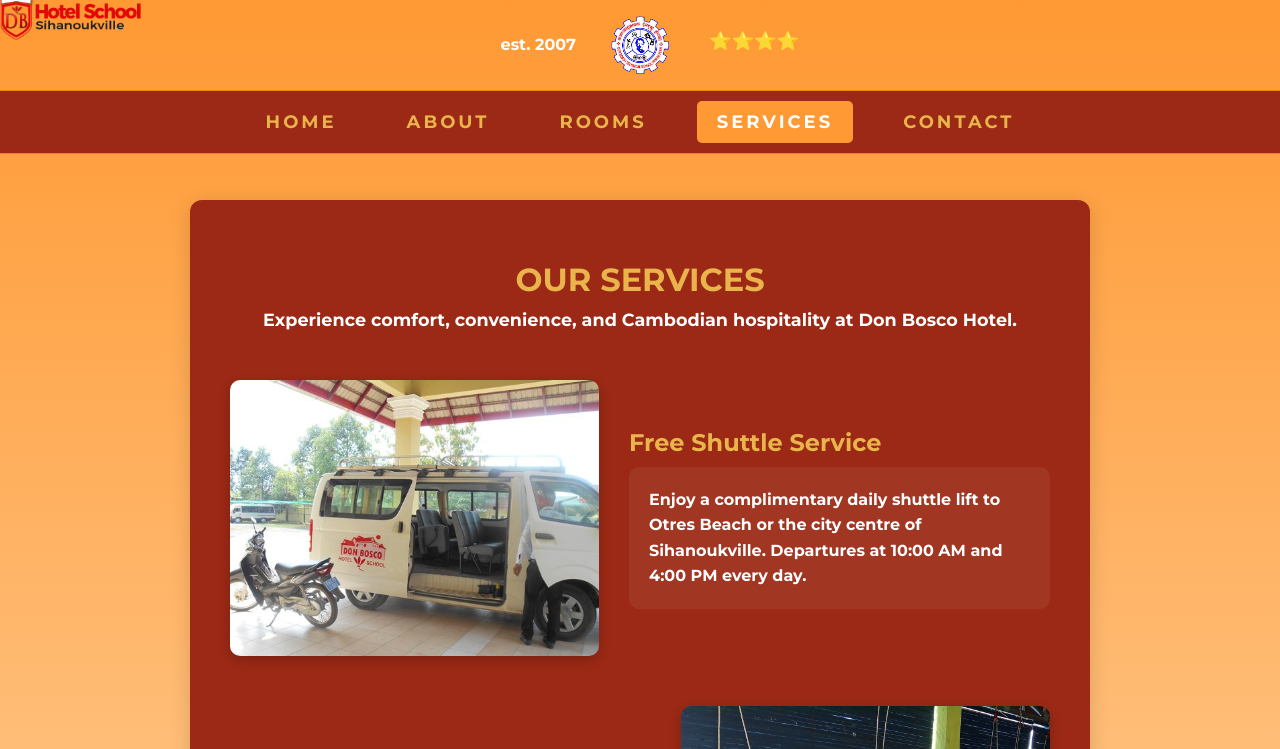
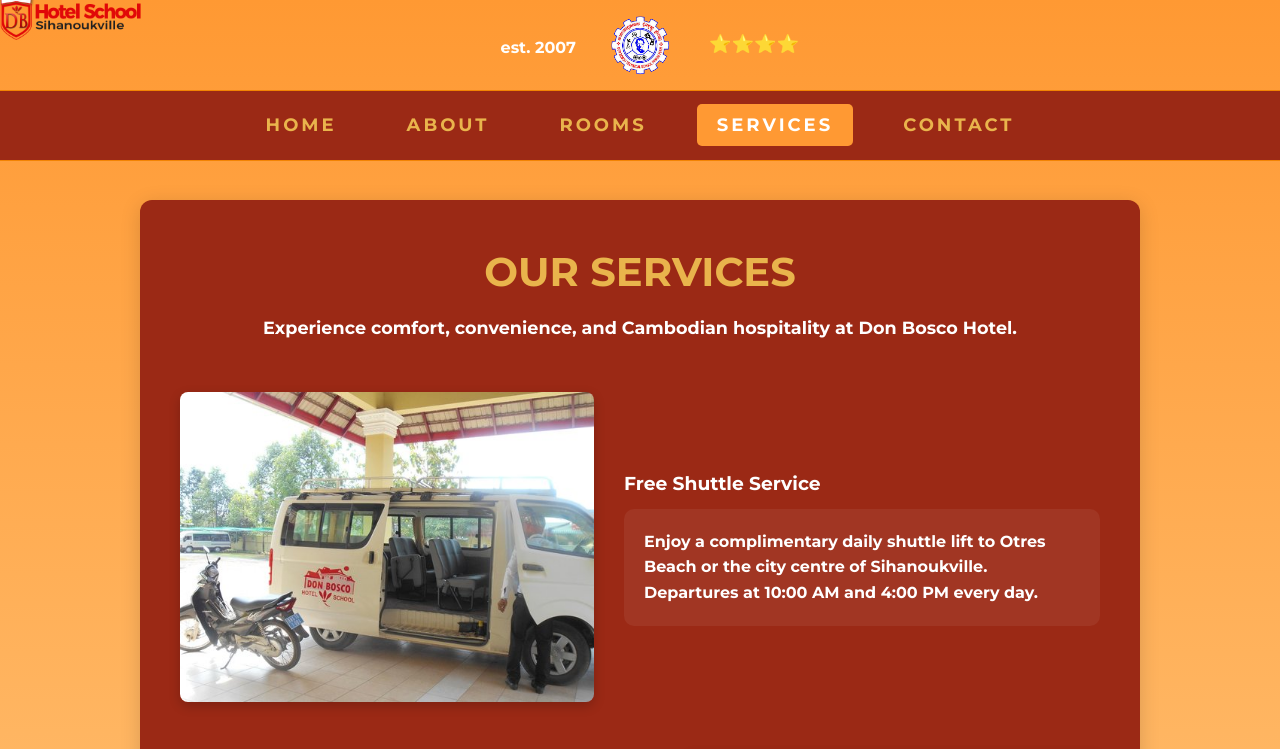
Before and after one commit to amawhinney999/website, a website: page public/services.html in a window 1280 px wide. Shown: the top 749 px of the page. Drawn offline with Linux system fonts and the light colour scheme.

Commit message:
Haven't updated in a while, to summarise -
1. Finally fixed the navbar maroon width above and below text, this is simply in the main body from line-height:1.6. So this is all fixed now.

2. made font sizes the same for all <h2> to 2.5

3. services.html added a cursor effect similar to rooms thumbnail scale (1.1). However this is acting weirdly and i will need to fix in future. it zooms in more than it makes photo bigger.

4. added link <h2> to every room-row on rooms.html so these now bring you to respective room. better UX design for user.

5. messed around wih max-width inside the room-page {} and services-container{}. just lower and put above 900 and 1200 max.

```diff
--- a/public/about-styles.css
+++ b/public/about-styles.css
@@ -9,7 +9,7 @@
 body {
     background: linear-gradient(to bottom, #FF9933, #FFF8E7);
     color: #FFFFFF;
-    line-height: 1.6;
+    line-height: 1.6; /*THIS IS WHAT ADDS THE EXTRA LENGTH OF MAROON ABOVE AND BELOW THE BUTTONS IN NAVBAR */
 
 }
 
@@ -154,9 +154,9 @@ body {
 
 
 
-/* === .room-page (Expanded + Improved Image Sizing) === */
+/* (Expanded + Improved Image Sizing)  */
 .room-page {
-    max-width: 1200px;
+    max-width: 1000px;
     margin: 40px auto;
     padding: 40px;
     margin-top: 200px;
--- a/public/contact-styles.css
+++ b/public/contact-styles.css
@@ -161,7 +161,7 @@ body {
 }
 
 .contact-header h2 {
-    font-size: 2rem;
+    font-size: 2.5rem;
     color: #E9B44C;
     font-weight: 700;
     margin-bottom: 10px;
--- a/public/rooms_html-styles.css
+++ b/public/rooms_html-styles.css
@@ -9,6 +9,7 @@
 body {
   background: linear-gradient(to bottom, #FF9933, #FFF8E7);
   color: #fff;
+  line-height: 1.6; /*THIS IS WHAT ADDS THE EXTRA LENGTH OF MAROON ABOVE AND BELOW THE BUTTONS IN NAVBAR */
 }
 
 /* Header */
@@ -62,15 +63,20 @@ body {
     background-color: #9B2915;
     width: 100%;
     z-index: 5;
-  border-top: 1px solid rgba(255, 145, 0, 0.87);
-  border-bottom: 1px solid rgba(255, 145, 0, 0.87);
-  padding: 20px 0;
+    border-top: 1px solid rgba(255, 145, 0, 0.87); /*Adds a thin white line above the navbar */
+    border-bottom: 1px solid rgba(255, 145, 0, 0.87); /*  Adds a thin white line below the navbar */
+    padding-top: 20px;
+    padding-bottom: 20px;
+
     display: flex;
-  justify-content: center;
-  position: absolute;
+    justify-content: center; /* Ensures the nav items are centered horizontally */
+    align-items: center;
+    text-align: center;
+    margin: 0 auto;
     left: 50%;
     transform: translateX(-50%);
-  margin-top: -30px;
+    position: absolute;
+    margin-top: -30px; /* Moves text up */
 }
 
 .nav-banner ul {
@@ -80,15 +86,16 @@ body {
 }
 
 .nav-banner ul li a {
+  font-family: 'Montserrat', sans-serif;
     color: #E9B44C;
     text-decoration: none;
     font-size: 18px;
     font-weight: bold;
-  letter-spacing: 3px;
-  text-transform: uppercase;
-  transition: background 0.3s;
     padding: 10px 20px;
     border-radius: 5px;
+    transition: background 0.3s;
+    text-transform: uppercase;
+    letter-spacing: 3px;
 }
 
 .nav-banner ul li a:hover,
@@ -100,11 +107,12 @@ body {
 /* Maroon wrapper for Rooms (like About/Services) */
 .rooms-wrapper {
   max-width: 1200px;
-  margin: 200px auto 80px;
+    margin: 40px auto;
     padding: 40px;
-  background-color: #9B2915;
-  border-radius: 12px;
-  box-shadow: 0 4px 20px rgba(0,0,0,0.15);
+    margin-top: 200px;
+    background-color: #9B2915; /* Keep maroon background */
+    box-shadow: 0 4px 20px rgba(155, 41, 21, 0.25);
+    border-radius: 10px;
 }
 
 /* Rooms container inside maroon wrapper */
@@ -115,7 +123,7 @@ body {
 .rooms-container h2 {
   text-align: center;
   color: #E9B44C;
-  font-size: 2.2rem;
+  font-size: 2.5rem;
   margin-bottom: 40px;
   text-transform: uppercase;
 }
@@ -161,6 +169,16 @@ body {
   color: #E9B44C;
   font-size: 1.5rem;
   margin-bottom: 6px;
+}
+
+/* Ensure linked room titles keep H3 styling */
+.room-details h3 a {
+  color: inherit;
+  text-decoration: none;
+}
+
+.room-details h3 a:hover {
+  text-decoration: underline;
 }
 
 .room-details p {
--- a/public/services-styles.css
+++ b/public/services-styles.css
@@ -7,8 +7,9 @@
 }
 
 body {
-  background: linear-gradient(to bottom, #FF9933, #FFF8E7);
+  background: linear-gradient(to bottom, #FF9933, #ffeab8);
   color: #fff;
+  line-height: 1.6; /*THIS IS WHAT ADDS THE EXTRA LENGTH OF MAROON ABOVE AND BELOW THE BUTTONS IN NAVBAR */
 }
 
 /* Header */
@@ -59,6 +60,7 @@ body {
 
 /* Navbar */
 .nav-banner {
+
     top: 120px;
     background-color: #9B2915;
     width: 100%;
@@ -81,20 +83,24 @@ body {
 
 .nav-banner ul {
     list-style: none;
+    padding: 0;
+    margin: 0 auto;
     display: flex;
+    justify-content: center;
     gap: 30px;
 }
 
 .nav-banner ul li a {
+    font-family: 'Montserrat', sans-serif;
     color: #E9B44C;
     text-decoration: none;
     font-size: 18px;
     font-weight: bold;
-  letter-spacing: 3px;
-  text-transform: uppercase;
-  transition: background 0.3s;
     padding: 10px 20px;
     border-radius: 5px;
+    transition: background 0.3s;
+    text-transform: uppercase;
+    letter-spacing: 3px;
 }
 
 .nav-banner ul li a:hover,
@@ -105,11 +111,11 @@ body {
 
 /* Services Container */
 .services-container {
-  background: #9B2915;
-  max-width: 900px;
+  max-width: 1000px;
   margin: 200px auto 80px;
+  padding: 40px;
+  background-color: #9B2915;
   border-radius: 12px;
-  padding: 60px 40px;
   box-shadow: 0 4px 20px rgba(0,0,0,0.15);
 }
 
@@ -120,7 +126,7 @@ body {
 
 .services-header h2 {
   color: #E9B44C;
-  font-size: 2rem;
+  font-size: 2.5rem;
   text-transform: uppercase;
   margin-bottom: 10px;
 }
@@ -141,31 +147,35 @@ body {
 .service-item.reverse {
   flex-direction: row-reverse;
 }
+/* THESE BELOW ARE THE NEW EDITS 09/02/26 TO MAKE THESE SERVICE IMAGES GET BIGGER. HAVING BIG PROBLEMS DOING THIS, SO NOW THEY JUST ZOOM */
 
-.service-item img {
+/* Make service images behave like room thumbnails: use a wrapper (.service-thumb) to clip and round image */
+.service-thumb {
   width: 45%;
-  border-radius: 10px;
+  border-radius: 8px;            /* same radius as rooms */
+  overflow: hidden;             /* crucial: clips the scaled image */
   box-shadow: 0 4px 12px rgba(0,0,0,0.2);
-  object-fit: cover;
+  flex-shrink: 0;
+  display: block;
 }
 
-.service-text {
-  flex: 1;
+.service-thumb img {
+  width: 100%;
+  height: 100%;
+  display: block;
+  object-fit: cover;
+  transition: transform 0.2s ease;
+  transform-origin: center;
 }
 
-.service-text h3 {
-  color: #E9B44C;
-  margin-bottom: 10px;
-  font-size: 1.5rem;
+/* Make the image itself scale on hover exactly like rooms thumbnails */
+.service-thumb img:hover {
+  transform: scale(1.15);
 }
 
-.service-text p {
-  color: #fff;
-  font-size: 1rem;
-  line-height: 1.6;
-}
+/* THESE ABOVE ARE THE NEW EDITS 09/02/26 TO MAKE THESE SERVICE IMAGES GET BIGGER. HAVING BIG PROBLEMS DOING THIS, SO NOW THEY JUST ZOOM */
 
-/* --- ABOUT-style card effect --- */
+/*  ABOUT-style card effect */
 .service-text .about-card {
   background-color: rgba(255,255,255,0.06); /* semi-transparent grey */
   padding: 20px;
@@ -213,7 +223,7 @@ footer a:hover {
     flex-direction: column;
   }
 
-  .service-item img {
+  .service-thumb {
     width: 100%;
   }
 
--- a/public/services.html
+++ b/public/services.html
@@ -43,7 +43,9 @@
 
   <!-- Service 1 -->
   <div class="service-item">
-    <img src="images/shuttle.jpg" alt="Shuttle Service">
+    <div class="service-thumb">
+      <img src="images/shuttle.jpg" alt="Shuttle Service">
+    </div>
     <div class="service-text">
       <h3>Free Shuttle Service</h3>
       <div class="about-card">
@@ -55,7 +57,9 @@
 
   <!-- Service 2 -->
   <div class="service-item reverse">
-    <img src="images/cookingclass.jpg" alt="Cooking Class">
+    <div class="service-thumb">
+      <img src="images/cookingclass.jpg" alt="Cooking Class">
+    </div>
     <div class="service-text">
       <h3>Khmer Cooking Class</h3>
       <div class="about-card">
@@ -67,7 +71,9 @@
 
   <!-- Service 3 -->
   <div class="service-item">
-    <img src="images/balcony2.jfif" alt="Room Features">
+    <div class="service-thumb">
+      <img src="images/balcony2.jfif" alt="Room Features">
+    </div>
     <div class="service-text">
       <h3>Room Features</h3>
       <div class="about-card">
@@ -79,7 +85,9 @@
 
   <!-- Service 4 -->
   <div class="service-item reverse">
-    <img src="images/gym1.jpg" alt="Facilities">
+    <div class="service-thumb">
+      <img src="images/gym1.jpg" alt="Facilities">
+    </div>
     <div class="service-text">
       <h3>Leisure Facilities</h3>
       <div class="about-card">
```
Also changed, not shown: public/rooms.html (+9 -9 lines), public/standardkingroom.html (+5 -5 lines), public/standardtwinroom.html (+1 -1 lines), public/terracetwinroom.html (+4 -4 lines). Lines whose indentation alone changed are shown as unchanged.
